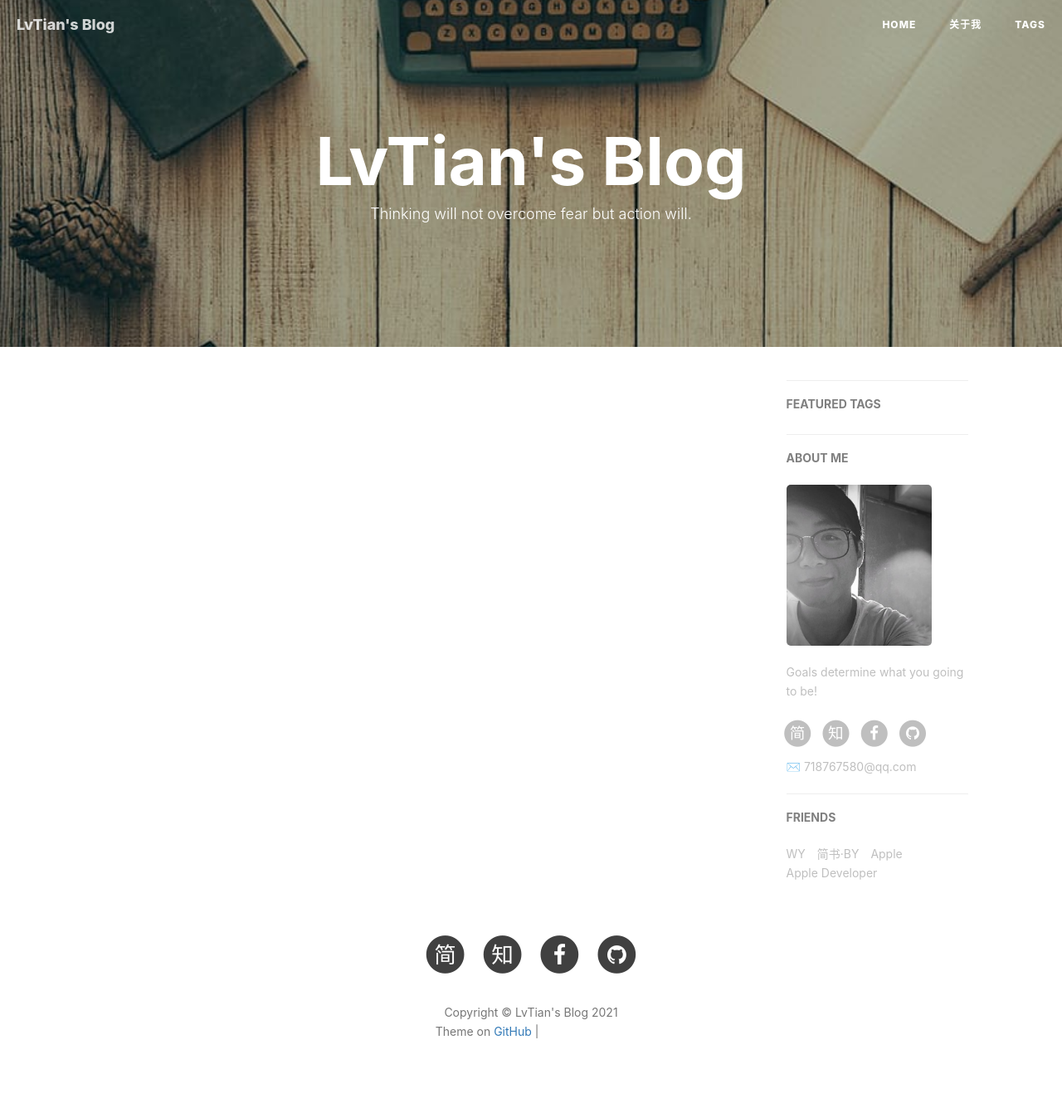
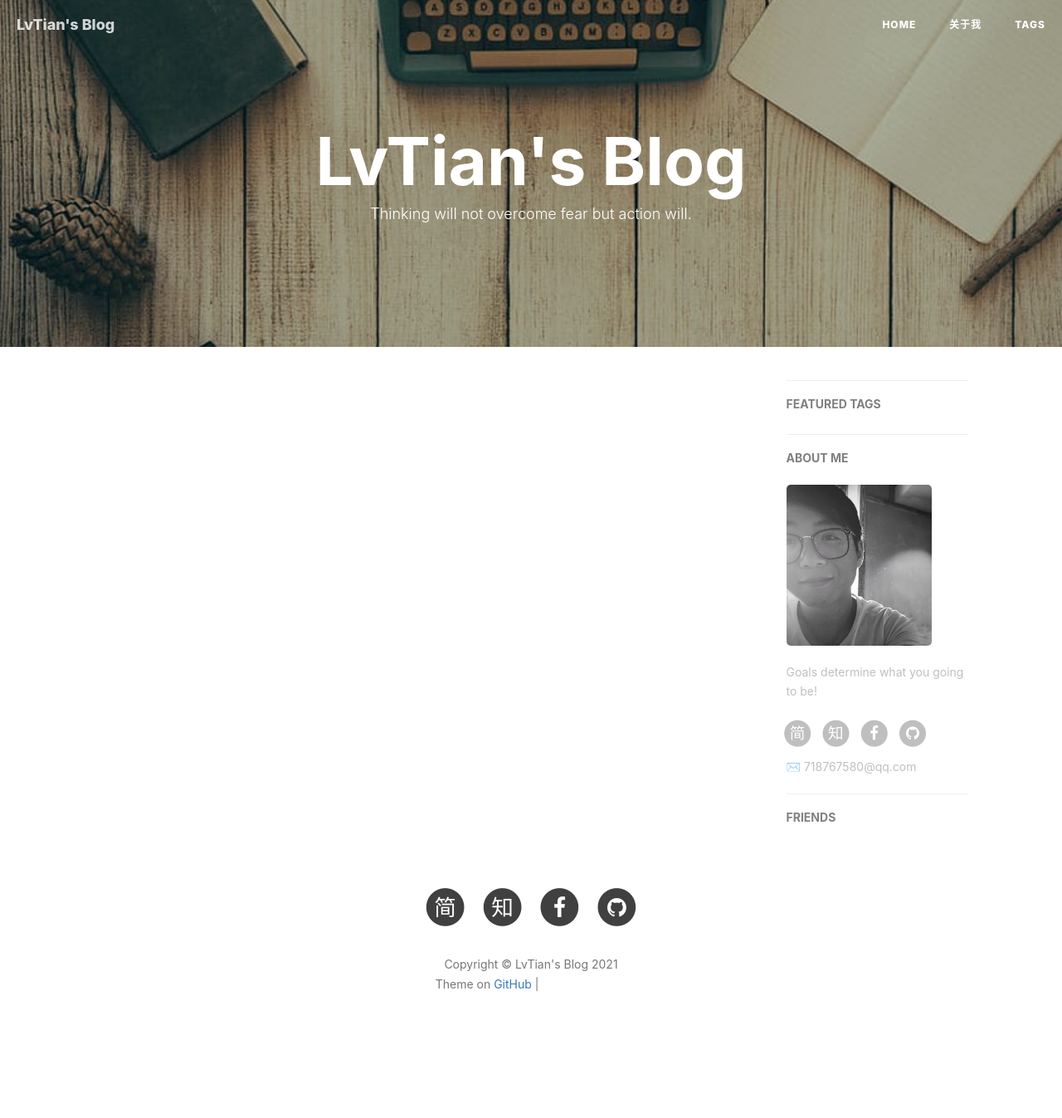
Before and after one commit to lvt99/lvt99.github.io, a Jekyll site: the page built from index.html, in a window 1280 px wide. Shown: the whole page at 83% size. Built offline with Jekyll 4.4.1, drawn with Linux system fonts in a browser that asks for light colours; nearby versions of some CDN libraries; the list of posts is cut into pages by our own code; comment, search, counter and statistics services are not loaded; after the commit the page ends 1290 px from its top, so only the background shows below that; grey boxes are pictures that could not be loaded.

Commit message:
Change config.

```diff
--- a/_config.yml
+++ b/_config.yml
@@ -21,8 +21,8 @@ RSS: false
 # weibo_username:     lvt99
 zhihu_username:     lvt99
 github_username:    lvt99
-facebook_username:  baiying.qiu.7
-jianshu_username:   e71990ada2fd
+facebook_username:  lvt99
+jianshu_username:   lvt99
 #twitter_username:   lvt99
 
 
@@ -98,17 +98,4 @@ service-worker: true
 
 # Friends
 friends: [
-    {
-        title: "WY",
-        href: "http://zhengwuyang.com"
-    },{
-        title: "简书·BY",
-        href: "http://www.jianshu.com/u/e71990ada2fd"
-    },{
-        title: "Apple",
-        href: "https://apple.com"
-    },{
-        title: "Apple Developer",
-        href: "https://developer.apple.com/"
-    }
 ]
```
